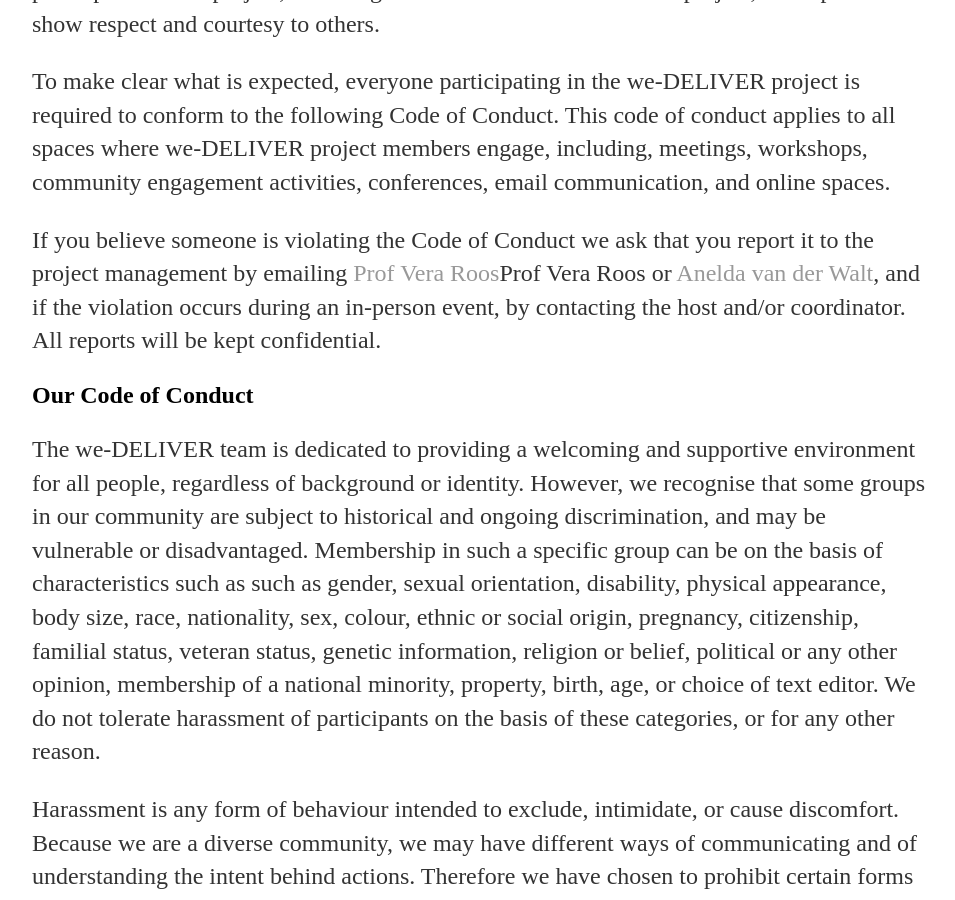
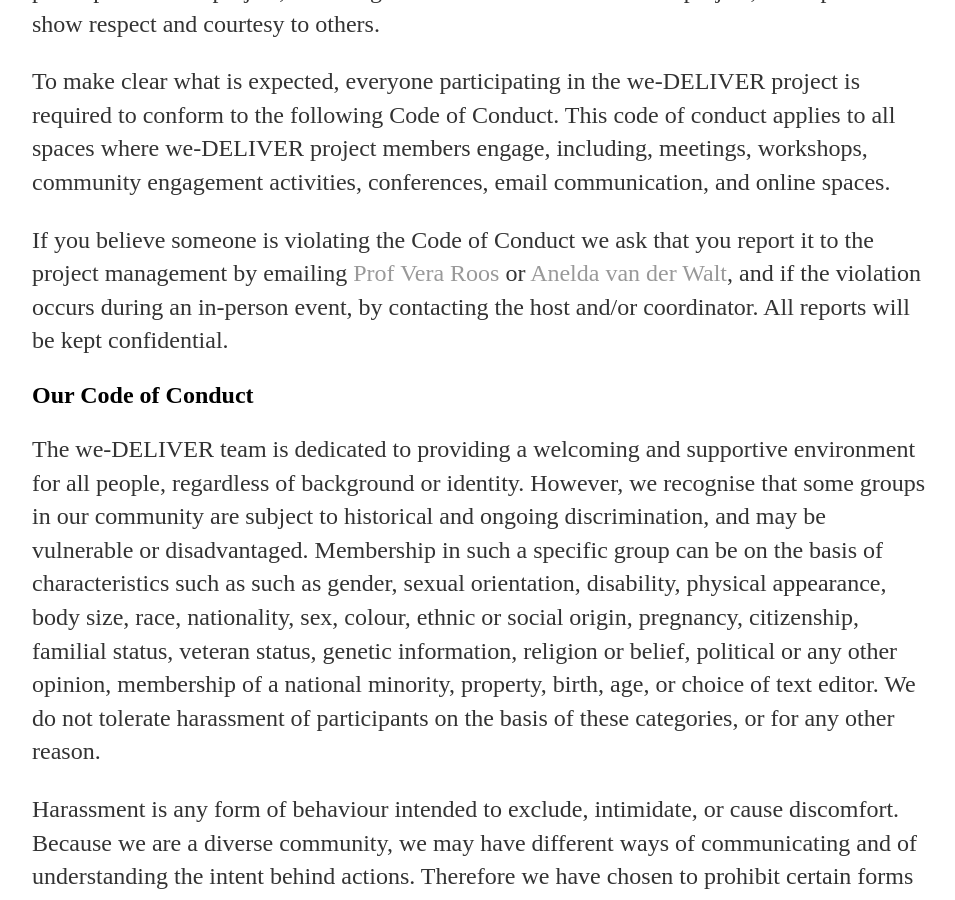
Before and after one commit to zjsteyn/we-DELIVER.github.io, a Jekyll site: the page built from conduct.html, in a window 1280 px wide and 900 px high, scrolled down 516 px. Shown: the whole window, without its empty margins (160-1115 px from the left). Built offline with Jekyll 4.4.1, drawn with Linux system fonts in a browser that asks for light colours.

Commit message:
Fixed mailto link for Vera

```diff
--- a/conduct.html
+++ b/conduct.html
@@ -11,7 +11,7 @@
 
 <p>To make clear what is expected, everyone participating in the we-DELIVER project is required to conform to the following Code of Conduct. This code of conduct applies to all spaces where we-DELIVER project members engage, including, meetings, workshops, community engagement activities, conferences, email communication, and online spaces. </p>
 
-<p>If you believe someone is violating the Code of Conduct we ask that you report it to the project management by emailing <a href="mailto:vera.roos@nwu.ac.za?Subject=Code%20of%20Conduct%20Violation" target="_top">Prof Vera Roos</a>Prof Vera Roos or <a href="mailto:anelda.vanderwalt@nwu.ac.za?Subject=Code%20of%20Conduct%20Violation" target="_top">Anelda van der Walt</a>, and if the violation occurs during an in-person event, by contacting the host and/or coordinator. All reports will be kept confidential. </p>
+<p>If you believe someone is violating the Code of Conduct we ask that you report it to the project management by emailing <a href="mailto:vera.roos@nwu.ac.za?Subject=Code%20of%20Conduct%20Violation" target="_top">Prof Vera Roos</a> or <a href="mailto:anelda.vanderwalt@nwu.ac.za?Subject=Code%20of%20Conduct%20Violation" target="_top">Anelda van der Walt</a>, and if the violation occurs during an in-person event, by contacting the host and/or coordinator. All reports will be kept confidential. </p>
 
 <h2>Our Code of Conduct</h2>
 
```
